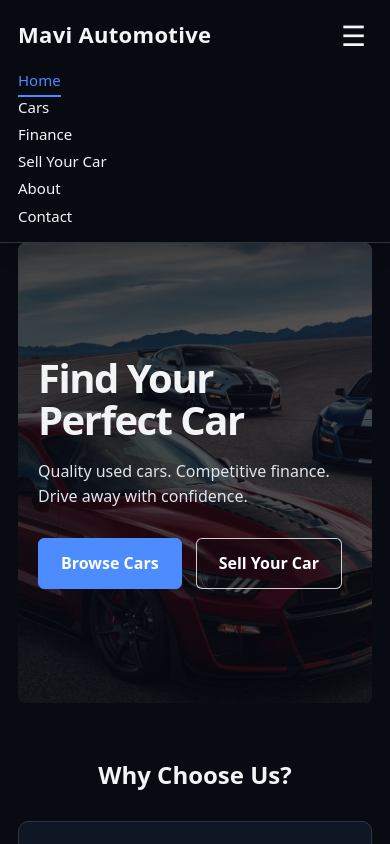
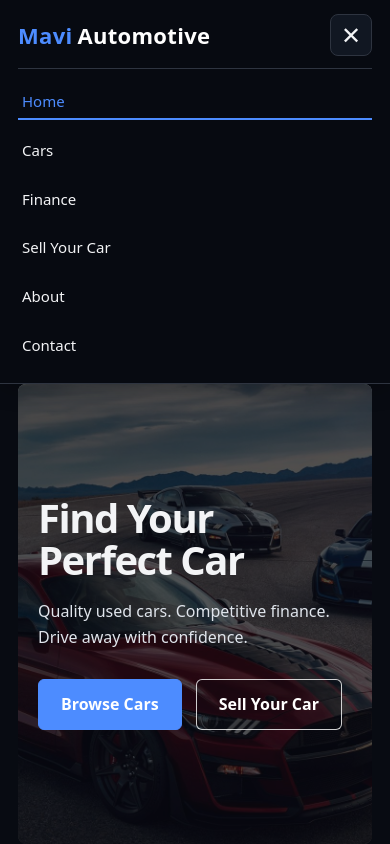
Before and after one commit to 4mavi27/mavi-automotive, a React (Vite) app: page / in a window 390 px wide. Both pictures are taken after a click on the button "Open navigation menu". Shown: the top 844 px of the page. Built offline with nearby package versions, Linux system fonts and the light colour scheme; no server answers.

Commit message:
Polish vehicle cards and responsive navbar

```diff
--- a/package.json
+++ b/package.json
@@ -10,6 +10,7 @@
     "preview": "vite preview"
   },
   "dependencies": {
+    "lucide-react": "^1.47.0",
     "react": "^19.2.8",
     "react-dom": "^19.2.8",
     "react-router-dom": "^7.18.2"
--- a/src/components/CarCard.css
+++ b/src/components/CarCard.css
@@ -64,6 +64,26 @@
   font-size: 14px;
 }
 
+.car-details span {
+  min-width: 0;
+
+  display: inline-flex;
+  align-items: center;
+  gap: 5px;
+
+  white-space: nowrap;
+}
+
+.car-details svg {
+  width: 15px;
+  height: 15px;
+
+  flex-shrink: 0;
+
+  color: #4d8cff;
+  stroke-width: 1.8;
+}
+
 .car-card-actions {
   display: grid;
   grid-template-columns: repeat(2, minmax(0, 1fr));
--- a/src/components/CarCard.jsx
+++ b/src/components/CarCard.jsx
@@ -1,4 +1,9 @@
 import { Link } from 'react-router-dom'
+import {
+  CalendarDays,
+  Gauge,
+  Fuel
+} from "lucide-react"
 import "./CarCard.css"
 function CarCard(props) {
   return (
@@ -16,9 +21,20 @@ function CarCard(props) {
       </p>
 
       <div className="car-details">
-        <span>{props.year}</span>
-        <span>{props.mileage.toLocaleString()} miles</span>
-        <span>{props.fuel}</span>
+        <span>
+          <CalendarDays aria-hidden="true" />
+          {props.year}
+        </span>
+
+        <span>
+          <Gauge aria-hidden="true" />
+          {props.mileage.toLocaleString()} miles
+        </span>
+
+        <span>
+          <Fuel aria-hidden="true" />
+          {props.fuel}
+        </span>
       </div>
       <div className="car-card-actions">
         <Link
--- a/src/components/Cars.css
+++ b/src/components/Cars.css
@@ -38,6 +38,7 @@
 .cars-slider-track:hover {
   animation-play-state: paused;
 }
+
 
 @keyframes moveCars {
   from {
@@ -86,6 +87,74 @@
 
   background: var(--bg-soft);
   color: var(--text-main);
+}
+
+/* =========================================================
+   COMPACT FEATURED CARDS — HOME PAGE ONLY
+========================================================= */
+
+.cars-slider .car-card {
+  padding: 14px;
+
+  display: flex;
+  flex-direction: column;
+}
+
+.cars-slider .car-card>img {
+  height: 190px;
+  object-fit: cover;
+}
+
+.cars-slider .car-card h3 {
+  margin: 14px 0 5px;
+
+  font-size: 20px;
+  line-height: 1.2;
+}
+
+.cars-slider .car-model {
+  min-height: 38px;
+  margin: 0 0 8px;
+
+  display: -webkit-box;
+  overflow: hidden;
+
+  -webkit-box-orient: vertical;
+  -webkit-line-clamp: 2;
+
+  line-height: 1.35;
+}
+
+.cars-slider .car-price {
+  margin: 0 0 10px;
+
+  font-size: 19px;
+}
+
+.cars-slider .car-details {
+  padding: 10px 0;
+  gap: 8px;
+
+  font-size: 11px;
+}
+
+.cars-slider .car-card-actions {
+  margin-top: auto;
+  padding-top: 10px;
+
+  grid-template-columns: 1fr;
+  gap: 7px;
+}
+
+.cars-slider .view-details-btn,
+.cars-slider .enquire-car-btn {
+  width: 100%;
+  min-height: 40px;
+  padding: 8px 10px;
+
+  box-sizing: border-box;
+
+  font-size: 13px;
 }
 
 
--- a/src/components/Navbar.css
+++ b/src/components/Navbar.css
@@ -11,6 +11,7 @@
 
   background: rgba(8, 11, 18, 0.96);
 
+  -webkit-backdrop-filter: blur(10px);
   backdrop-filter: blur(10px);
 
   border-bottom: 1px solid var(--border);
@@ -19,19 +20,17 @@
     0 6px 20px rgba(0, 0, 0, 0.22);
 }
 
-
 /* =========================
    NAVBAR INNER
 ========================= */
 
 .navbar-container {
+  min-height: 78px;
+
   display: flex;
   justify-content: space-between;
   align-items: center;
-
-  min-height: 78px;
 }
-
 
 /* =========================
    BRAND
@@ -40,32 +39,63 @@
 .navbar-brand {
   margin: 0;
 
-  color: var(--text-main);
+  display: inline-flex;
+  align-items: center;
+
+  color: #ffffff;
 
   font-size: 25px;
   font-weight: 700;
+  line-height: 1;
+  letter-spacing: 0.3px;
+  text-decoration: none;
 
-  letter-spacing: 0.3px;
+  cursor: pointer;
+
+  transition:
+    opacity 0.25s ease,
+    transform 0.25s ease;
 }
 
+.navbar-brand span {
+  margin-right: 5px;
+
+  color: #4d8cff;
+  font-weight: 800;
+
+  transition: color 0.25s ease;
+}
+
+.navbar-brand:hover {
+  opacity: 0.9;
+  transform: translateY(-1px);
+}
+
+.navbar-brand:hover span {
+  color: #78aaff;
+}
+
+/* Brand par navigation underline na lage */
+.navbar-brand::after {
+  display: none;
+}
 
 /* =========================
-   LINKS
+   NAVIGATION LINKS
 ========================= */
 
-.navbar ul {
+.navbar .nav-links {
+  margin: 0;
+  padding: 0;
+
   display: flex;
   align-items: center;
-
   gap: 30px;
-
-  margin: 0;
-  padding: 0;
 
   list-style: none;
 }
 
-.navbar a {
+.navbar .nav-links a {
   position: relative;
 
   padding: 10px 0;
@@ -74,22 +104,19 @@
 
   font-size: 15px;
   font-weight: 500;
-
   text-decoration: none;
 
   transition: color 0.25s ease;
 }
 
-
 /* =========================
-   UNDERLINE
+   LINK UNDERLINE
 ========================= */
 
-.navbar a::after {
+.navbar .nav-links a::after {
   content: "";
 
   position: absolute;
-
   left: 0;
   bottom: 3px;
 
@@ -101,63 +128,62 @@
   transition: width 0.25s ease;
 }
 
-
 /* =========================
-   HOVER
+   LINK HOVER
 ========================= */
 
-.navbar a:hover {
+.navbar .nav-links a:hover {
   color: var(--accent);
 }
 
-.navbar a:hover::after {
+.navbar .nav-links a:hover::after {
   width: 100%;
 }
-
 
 /* =========================
    ACTIVE PAGE
 ========================= */
 
-.navbar a.active-link {
+.navbar .nav-links a.active-link {
   color: var(--accent);
 }
 
-.navbar a.active-link::after {
+.navbar .nav-links a.active-link::after {
   width: 100%;
 }
+
+/* =========================
+   KEYBOARD FOCUS
+========================= */
+
+.navbar a:focus-visible,
+.menu-toggle:focus-visible {
+  outline: 2px solid var(--accent);
+  outline-offset: 5px;
+  border-radius: 3px;
+}
+
+/* =========================
+   MENU BUTTON
+========================= */
 
 .menu-toggle {
   display: none;
 }
-
 
 /* =========================
    MOBILE
 ========================= */
 
 @media (max-width: 700px) {
+  .navbar-container {
+    min-height: auto;
+    padding-top: 14px;
+    padding-bottom: 14px;
 
-
-  .navbar-container {
     flex-direction: row;
     justify-content: space-between;
     flex-wrap: wrap;
-    padding-top: 14px;
-    padding-bottom: 14px;
-  }
-
-  .navbar .nav-links {
-    display: none;
-    width: 100%;
-    flex-direction: column;
-    align-items: flex-start;
-    gap: 4px;
-    padding-top: 12px;
-  }
-
-  .navbar .nav-links.open {
-    display: flex;
   }
 
   .navbar-brand {
@@ -165,19 +191,66 @@
   }
 
   .menu-toggle {
-    display: block;
-    background: none;
-    border: none;
+    width: 42px;
+    height: 42px;
+    padding: 0;
+
+    display: inline-flex;
+    align-items: center;
+    justify-content: center;
+
+    border: 1px solid var(--border);
+    border-radius: 8px;
+
+    background: var(--bg-soft);
     color: var(--text-main);
-    font-size: 28px;
+
+    font-size: 24px;
+    line-height: 1;
+
     cursor: pointer;
+
+    transition:
+      color 0.25s ease,
+      border-color 0.25s ease,
+      background 0.25s ease;
+  }
+
+  .menu-toggle:hover {
+    border-color: var(--accent);
+    color: var(--accent);
   }
 
   .navbar .nav-links {
+    width: 100%;
+    margin-top: 12px;
+    padding-top: 10px;
+
     display: none;
+    flex-direction: column;
+    align-items: stretch;
+    gap: 3px;
+
+    border-top: 1px solid var(--border);
   }
 
   .navbar .nav-links.open {
     display: flex;
   }
+
+  .navbar .nav-links li {
+    width: 100%;
+  }
+
+  .navbar .nav-links a {
+    width: 100%;
+    padding: 12px 4px;
+
+    display: block;
+    box-sizing: border-box;
+  }
+
+  .navbar .nav-links a::after {
+    bottom: 5px;
+  }
 }
--- a/src/components/Navbar.jsx
+++ b/src/components/Navbar.jsx
@@ -1,35 +1,68 @@
 import { useState } from "react"
-import { NavLink } from "react-router-dom"
+import {
+  NavLink,
+  Link
+} from "react-router-dom"
 import "./Navbar.css"
 
 function Navbar() {
   const [menuOpen, setMenuOpen] = useState(false)
+
+  const closeMenu = () => {
+    setMenuOpen(false)
+  }
+
+  const getLinkClass = ({ isActive }) =>
+    isActive ? "active-link" : ""
+
   return (
     <nav className="navbar">
       <div className="container navbar-container">
 
-        <h2 className="navbar-brand">
-          Mavi Automotive
-        </h2>
+        {/* Clickable website brand */}
+        <Link
+          to="/"
+          className="navbar-brand"
+          onClick={closeMenu}
+          aria-label="Mavi Automotive home"
+        >
+          <span>Mavi</span>{" "}
+          Automotive
+        </Link>
+
+        {/* Mobile menu button */}
         <button
+          type="button"
           className="menu-toggle"
-          onClick={() => setMenuOpen(!menuOpen)}
-
+          onClick={() =>
+            setMenuOpen((currentState) => !currentState)
+          }
+          aria-label={
+            menuOpen
+              ? "Close navigation menu"
+              : "Open navigation menu"
+          }
+          aria-expanded={menuOpen}
+          aria-controls="main-navigation"
         >
-          ☰
+          {menuOpen ? "✕" : "☰"}
         </button>
 
+        {/* Navigation links */}
         <ul
-          className={menuOpen ? "nav-links open" : "nav-links"}
-          onClick={() => setMenuOpen(false)}
+          id="main-navigation"
+          className={
+            menuOpen
+              ? "nav-links open"
+              : "nav-links"
+          }
         >
           <li>
             <NavLink
               to="/"
               end
-              className={({ isActive }) =>
-                isActive ? "active-link" : ""
-              }
+              className={getLinkClass}
+              onClick={closeMenu}
             >
               Home
             </NavLink>
@@ -38,9 +71,8 @@ function Navbar() {
           <li>
             <NavLink
               to="/cars"
-              className={({ isActive }) =>
-                isActive ? "active-link" : ""
-              }
+              className={getLinkClass}
+              onClick={closeMenu}
             >
               Cars
             </NavLink>
@@ -49,9 +81,8 @@ function Navbar() {
           <li>
             <NavLink
               to="/finance"
-              className={({ isActive }) =>
-                isActive ? "active-link" : ""
-              }
+              className={getLinkClass}
+              onClick={closeMenu}
             >
               Finance
             </NavLink>
@@ -60,9 +91,8 @@ function Navbar() {
           <li>
             <NavLink
               to="/sell-your-car"
-              className={({ isActive }) =>
-                isActive ? "active-link" : ""
-              }
+              className={getLinkClass}
+              onClick={closeMenu}
             >
               Sell Your Car
             </NavLink>
@@ -71,9 +101,8 @@ function Navbar() {
           <li>
             <NavLink
               to="/about"
-              className={({ isActive }) =>
-                isActive ? "active-link" : ""
-              }
+              className={getLinkClass}
+              onClick={closeMenu}
             >
               About
             </NavLink>
@@ -82,9 +111,8 @@ function Navbar() {
           <li>
             <NavLink
               to="/contact"
-              className={({ isActive }) =>
-                isActive ? "active-link" : ""
-              }
+              className={getLinkClass}
+              onClick={closeMenu}
             >
               Contact
             </NavLink>
```
Also changed, not shown: 1 other file (tests, documents, lock files or other folders).
